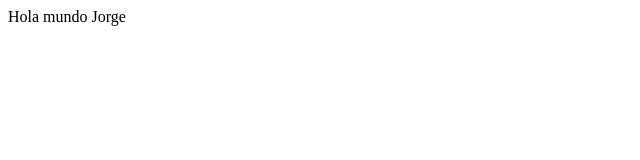
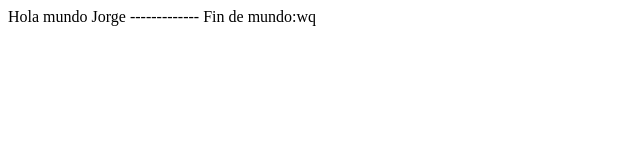
Before and after one commit to YORCH12/HTML, a plain HTML site: page index.html in a window 1280 px wide. Shown: the whole page, without its empty margins (0-640 px from the left). Drawn offline with Linux system fonts and the light colour scheme.

Commit message:
Segunda version

```diff
--- a/index.html
+++ b/index.html
@@ -2,6 +2,14 @@
 	<head><title>Hola mundo Jorge</title></head>
 
 	<body>
+
+
+
 		Hola mundo Jorge
+
+		-------------
+
+		Fin de mundo:wq
+
 	</body>
 </head>
```
